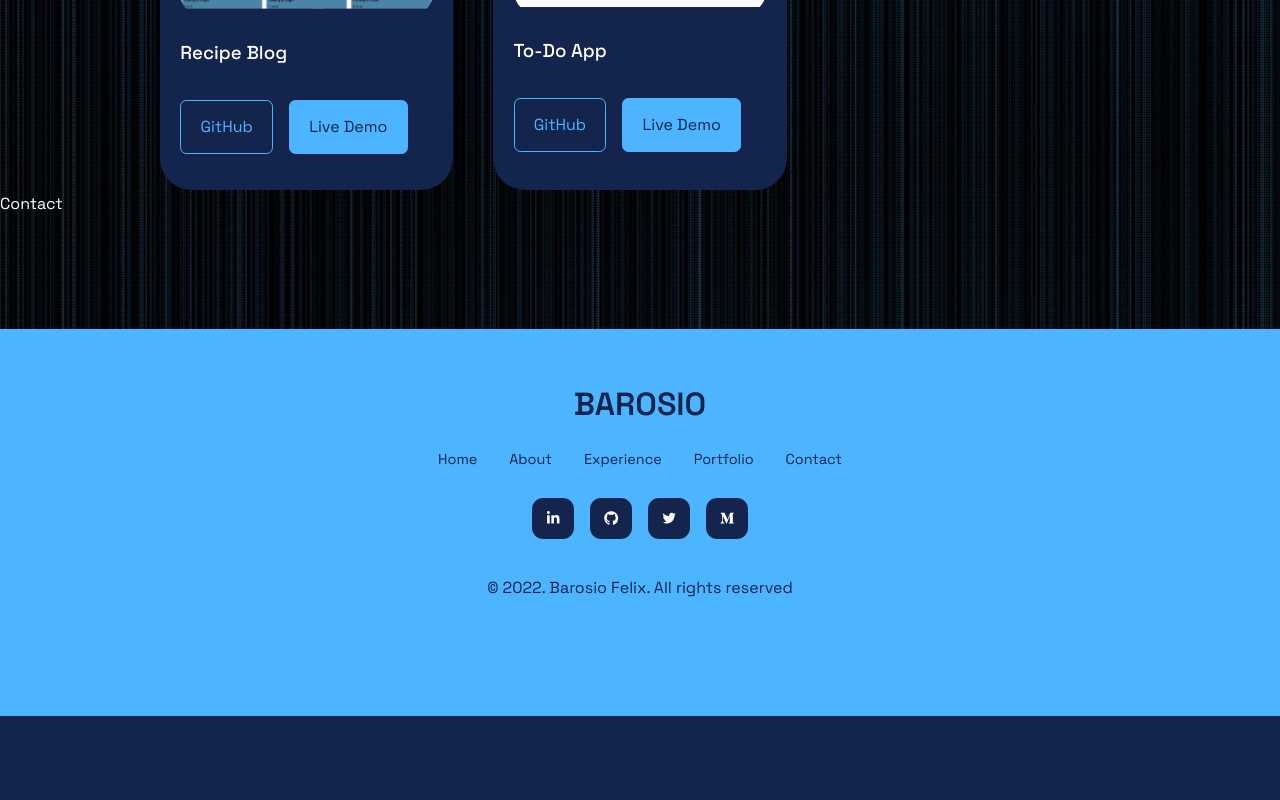
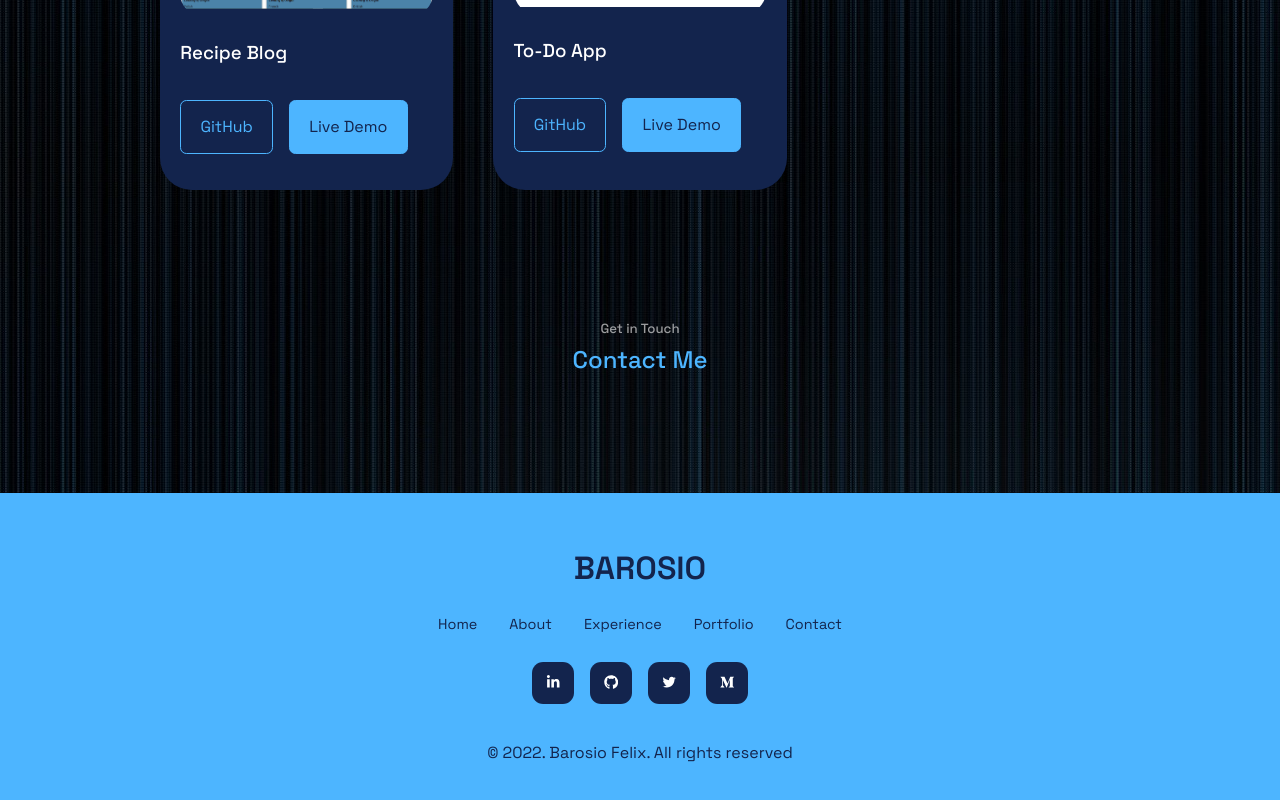
Before and after one commit to Felix-Barosio/Portfolio, a React (Create React App) app: page / in a window 1280 px wide. Shown: the part 2818-3618 px from the top of the page. Before the commit the page ends 3534 px from the top, so only its background shows below. Built offline with nearby package versions, Linux system fonts and the light colour scheme.

Commit message:
Added contact head

```diff
--- a/src/components/Contact/Contact.js
+++ b/src/components/Contact/Contact.js
@@ -1,9 +1,13 @@
-import React from 'react'
+import React, { useRef } from 'react';
 
-function Contact() {
+const Contact = () => {
+
     return (
-        <div>Contact</div>
+        <section id="contact">
+            <h5>Get in Touch</h5>
+            <h2>Contact Me</h2>
+        </section>
     )
 }
 
-export default Contact
+export default Contact;
```
